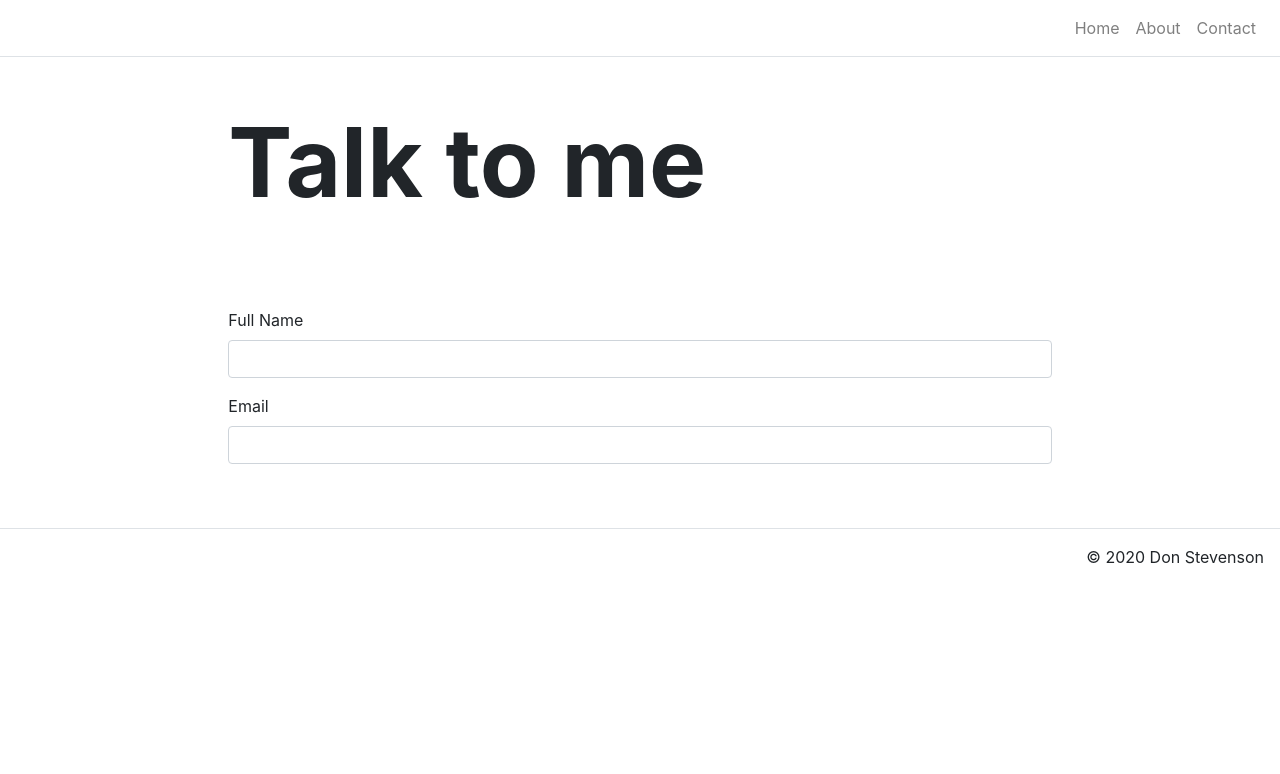
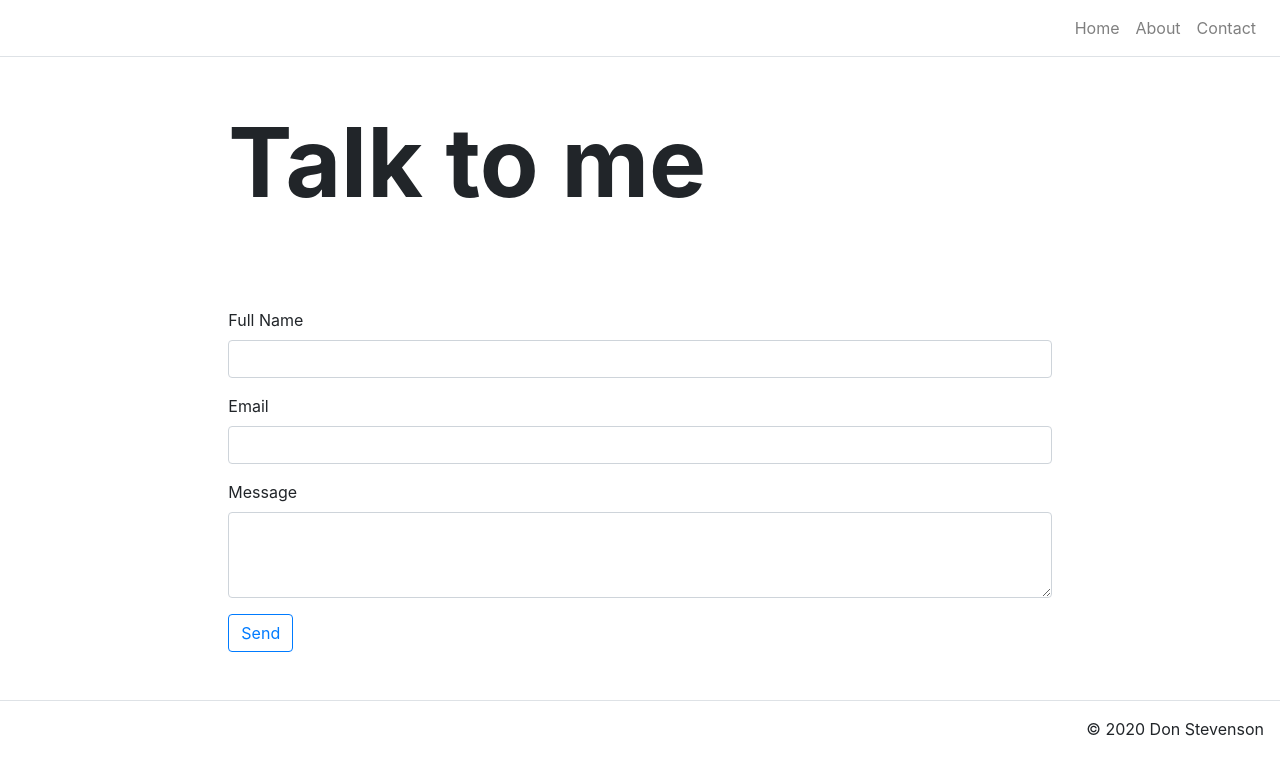
Before and after one commit to Don-Stevenson/personalWebsite, a React (Create React App) app: page /contact in a window 1280 px wide. Shown: the top 774 px of the page. Built offline with nearby package versions, Linux system fonts and the light colour scheme.

Commit message:
add submit button

```diff
--- a/src/pages/ContactPage.js
+++ b/src/pages/ContactPage.js
@@ -2,6 +2,7 @@ import React from "react";
 import Hero from "../components/Hero";
 import Content from "../components/Content";
 import Form from "react-bootstrap/Form";
+import Button from "react-bootstrap/Button";
 
 class ContactPage extends React.Component {
   constructor(props) {
@@ -40,6 +41,25 @@ class ContactPage extends React.Component {
                 onChange={this.handleChange}
               />
             </Form.Group>
+            <Form.Group>
+              <Form.Label htmlFor="message"> Message </Form.Label>
+              <Form.Control
+                id="message"
+                name="message"
+                as="textarea"
+                rows="3"
+                value={this.state.message}
+                onChange={this.handleChange}
+              />
+            </Form.Group>
+            <Button
+              className="d-inline-block"
+              variant="outline-primary"
+              type="submit"
+              disabled={this.state.disabled}
+            >
+              Send
+            </Button>
           </Form>
         </Content>
       </div>
```
